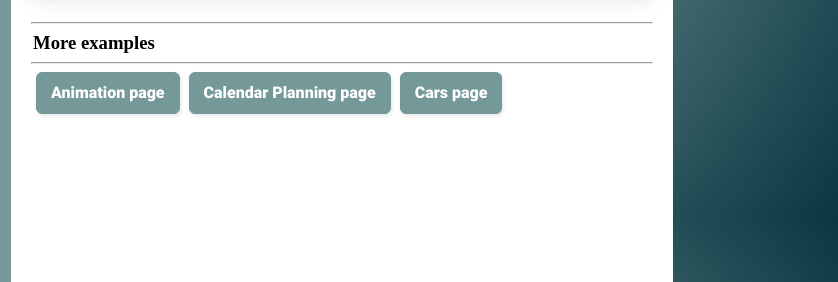
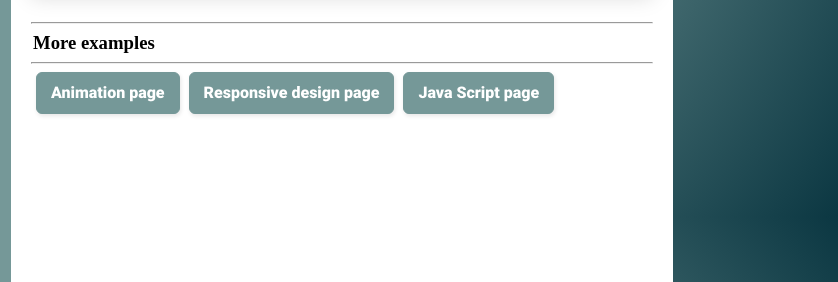
Before and after one commit to Anastasiie/CV, a plain HTML site: page CV/index.html in a window 1280 px wide. Shown: the part 776-1058 px from the top of the page, 442-1280 px from the left. Drawn offline with Linux system fonts and the light colour scheme.

Commit message:
Update index.html
change bttn text

```diff
--- a/CV/index.html
+++ b/CV/index.html
@@ -115,8 +115,8 @@
                 <h3>More examples</h3>
                 <hr>
                 <a href="animations.html"><button class="button-s" role="button">Animation page</button></a>
-                <a href="calendar.html"><button class="button-s" role="button">Calendar Planning page</button></a>
-                <a href="cars.html"><button class="button-s" role="button">Cars page</button></a>
+                <a href="calendar.html"><button class="button-s" role="button">Responsive design page</button></a>
+                <a href="cars.html"><button class="button-s" role="button">Java Script page</button></a>
             </div>
         </section>
     </main>
```
